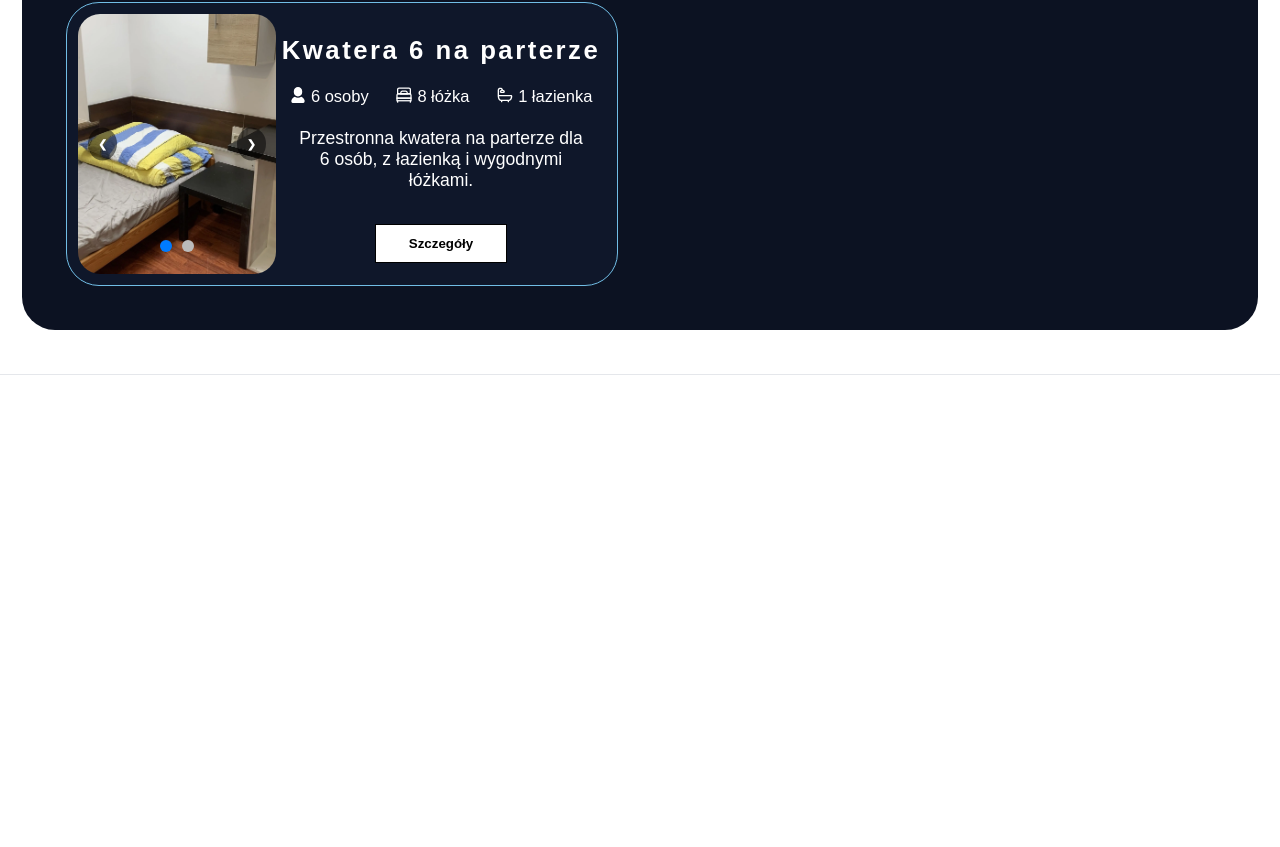
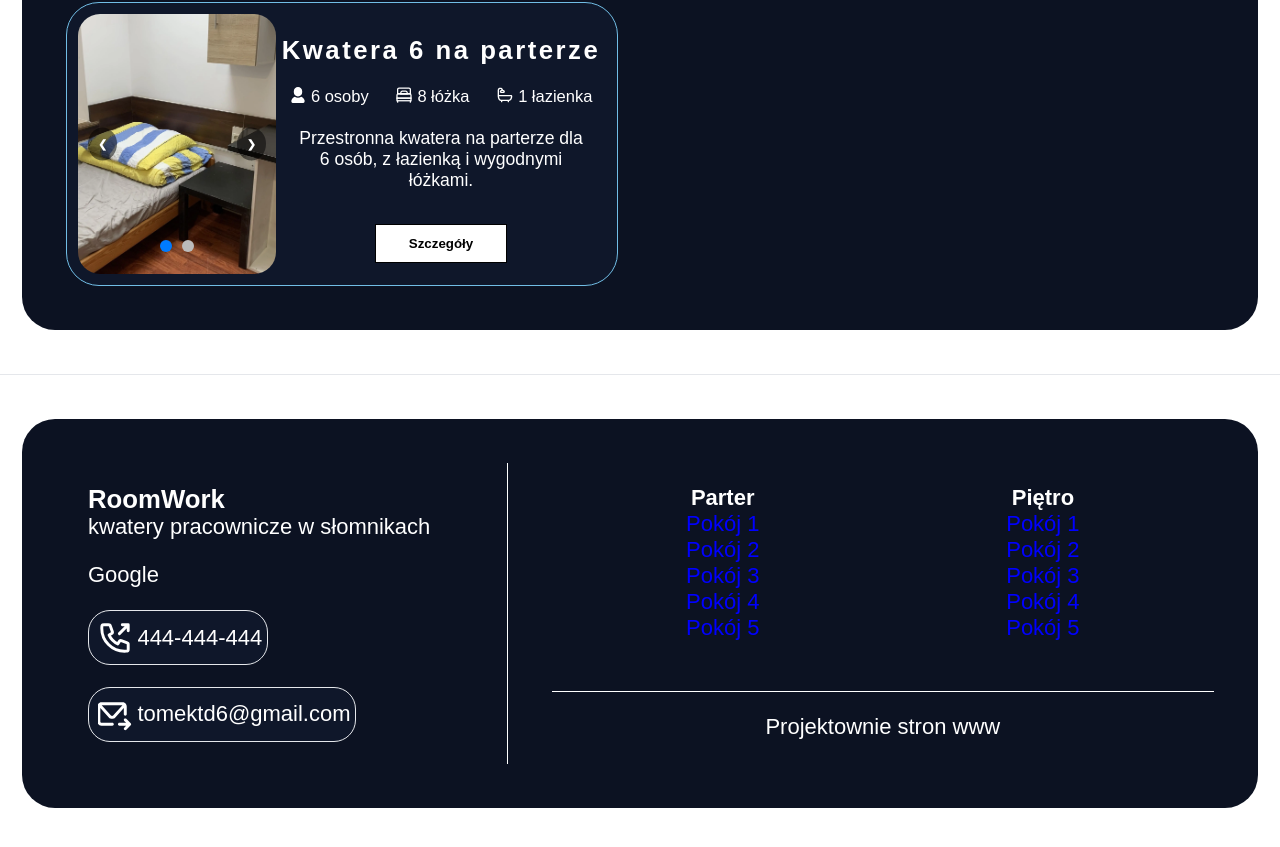
Before and after one commit to TDomagalski/nextjs-15-roomwork, a Next.js app: page /kwatery in a window 1280 px wide. Shown: the part 2584-3431 px from the top of the page. Before the commit the page ends 3062 px from the top, so only its background shows below. Built offline with nearby package versions, Linux system fonts and the light colour scheme.

Commit message:
feat: footer component loading

```diff
--- a/src/app/kontakt/page.jsx
+++ b/src/app/kontakt/page.jsx
@@ -1,4 +1,3 @@
-// 'use client';
 import styles from './kontakt.module.scss';
 import Image from 'next/image';
 
--- a/src/components/footer/footer.module.scss
+++ b/src/components/footer/footer.module.scss
@@ -1,4 +1,123 @@
-.footer {
-  padding: 10px 20px;
-  text-align: center;
+@use '../../styles/utilities/variables' as vars;
+@use '../../styles/components/buttons';
+
+.footer_grid {
+  .footer_left {
+    // background-color: lightblue;
+    padding: 1rem;
+    text-align: left;
+    border-right: 1px solid white;
+
+    // .left_company {}
+
+    .left_socials {
+      margin: 1rem 0;
+    }
+
+    .left_btns {
+      display: flex;
+      flex-direction: column;
+      gap: 1rem;
+      align-items: flex-start;
+
+      .btn {
+        background-color: vars.$backgroundDark;
+        padding: 0.2rem;
+        flex-basis: 40%;
+        border: 1px solid vars.$colorBorder;
+        border-radius: 1rem;
+        text-align: center;
+
+        a {
+          display: flex;
+          justify-content: flex-start;
+          align-items: center;
+
+          svg {
+            width: 2rem;
+            padding: 0.2rem;
+          }
+
+          // p {}
+        }
+      }
+    }
+  }
+
+  .footer_right {
+    .rooms {
+      // background-color: lightcoral;
+      padding: 1rem;
+      display: flex;
+      gap: 1rem;
+
+      .rooms_side {
+        // h5 {}
+        .rooms_box {
+          display: flex;
+          flex-wrap: wrap;
+
+          a.room {
+            flex-basis: 100%;
+            color: blue;
+          }
+        }
+      }
+    }
+
+    .right_website {
+      // background-color: lightgreen;
+      border-top: 1px solid white;
+      padding: 1rem;
+    }
+  }
 }
+
+// ~~ MEDIA QUERIES
+// @media (min-width: 640px) {}
+
+@media (min-width: 768px) {
+  .footer_grid {
+    display: grid;
+    grid-template-columns: 2fr 3fr; // Stosunek kolumn 1:3
+    gap: 2rem;
+
+    .footer_left {
+      // .left_company {}
+      // .left_socials {}
+
+      // .left_btns {
+      //   .btn {
+      //     a {
+      //       svg {}
+      //     }
+      //   }
+      // }
+    }
+
+    .footer_right {
+      display: grid;
+      grid-template-rows: 3fr 1fr; // Stosunek wierszy 1:3 w prawej kolumnie
+      gap: 0.5rem;
+
+      .rooms {
+        //   .rooms_side {
+        //     h5 {}
+        //     .rooms_box {
+        //       a.room {
+        //       }
+        //     }
+        //   }
+        // }
+      }
+
+      // .right_website {}
+    }
+  }
+}
+
+// @media (min-width: 1024px) {}
+
+// @media (min-width: 1280px) {}
+
+// @media (min-width: 1536px) {}
--- a/src/components/footer/page.jsx
+++ b/src/components/footer/page.jsx
@@ -1,11 +1,123 @@
+import Link from 'next/link';
+
 import styles from './footer.module.scss';
 
 export default function Footer() {
   return (
     <div className='container'>
-      <div className={styles.footer}>
-        <h1>footer</h1>
-        <p>Lorem ipsum dolor sit amet consectetur adipisicing elit.</p>
+      <div className='container_bg'>
+        <div className={styles.footer_grid}>
+          <div className={styles.footer_left}>
+            <div className={styles.left_company}>
+              <h3>RoomWork</h3>
+              <p>kwatery pracownicze w słomnikach</p>
+            </div>
+            <div className={styles.left_socials}>
+              <a href='#'>Google</a>
+            </div>
+            <div className={styles.left_btns}>
+              <div className={styles.btn}>
+                <a href='tel:+48123456789'>
+                  <svg
+                    viewBox='0 0 24 24'
+                    fill='none'
+                    xmlns='http://www.w3.org/2000/svg'
+                  >
+                    <g id='SVGRepo_bgCarrier' strokeWidth='0'></g>
+                    <g
+                      id='SVGRepo_tracerCarrier'
+                      strokeLinecap='round'
+                      strokeLinejoin='round'
+                    ></g>
+                    <g id='SVGRepo_iconCarrier'>
+                      <path
+                        d='M21 7V3M21 3H17M21 3L15 9M18.5 21C9.93959 21 3 14.0604 3 5.5C3 5.11378 3.01413 4.73086 3.04189 4.35173C3.07375 3.91662 3.08968 3.69907 3.2037 3.50103C3.29814 3.33701 3.4655 3.18146 3.63598 3.09925C3.84181 3 4.08188 3 4.56201 3H7.37932C7.78308 3 7.98496 3 8.15802 3.06645C8.31089 3.12515 8.44701 3.22049 8.55442 3.3441C8.67601 3.48403 8.745 3.67376 8.88299 4.05321L10.0491 7.26005C10.2096 7.70153 10.2899 7.92227 10.2763 8.1317C10.2643 8.31637 10.2012 8.49408 10.0942 8.64506C9.97286 8.81628 9.77145 8.93713 9.36863 9.17882L8 10C9.2019 12.6489 11.3501 14.7999 14 16L14.8212 14.6314C15.0629 14.2285 15.1837 14.0271 15.3549 13.9058C15.5059 13.7988 15.6836 13.7357 15.8683 13.7237C16.0777 13.7101 16.2985 13.7904 16.74 13.9509L19.9468 15.117C20.3262 15.255 20.516 15.324 20.6559 15.4456C20.7795 15.553 20.8749 15.6891 20.9335 15.842C21 16.015 21 16.2169 21 16.6207V19.438C21 19.9181 21 20.1582 20.9007 20.364C20.8185 20.5345 20.663 20.7019 20.499 20.7963C20.3009 20.9103 20.0834 20.9262 19.6483 20.9581C19.2691 20.9859 18.8862 21 18.5 21Z'
+                        stroke='#ffffff'
+                        strokeWidth='2'
+                        strokeLinecap='round'
+                        strokeLinejoin='round'
+                      ></path>
+                    </g>
+                  </svg>
+                  <p>444-444-444</p>
+                </a>
+              </div>
+
+              <div className={styles.btn}>
+                <a href='mailto:tomektd6@gmail.com'>
+                  <svg
+                    viewBox='0 0 24 24'
+                    fill='none'
+                    xmlns='http://www.w3.org/2000/svg'
+                  >
+                    <g id='SVGRepo_bgCarrier' strokeWidth='0'></g>
+                    <g
+                      id='SVGRepo_tracerCarrier'
+                      strokeLinecap='round'
+                      strokeLinejoin='round'
+                    ></g>
+                    <g id='SVGRepo_iconCarrier'>
+                      <path
+                        fillRule='evenodd'
+                        clipRule='evenodd'
+                        d='M2.8 4C1.86451 4 1.0468 4.46923 0.544325 5.16792C0.20074 5.64567 0 6.23499 0 6.86667V17.1333C0 18.682 1.21964 20 2.8 20H10.2C10.7523 20 11.2 19.5523 11.2 19C11.2 18.4477 10.7523 18 10.2 18H2.8C2.39214 18 2 17.6466 2 17.1333V7.94766L7.77948 14.3096C8.96986 15.6199 11.0301 15.6199 12.2205 14.3096L18 7.94766V12.1333C18 12.6856 18.4477 13.1333 19 13.1333C19.5523 13.1333 20 12.6856 20 12.1333V6.86667C20 6.235 19.7993 5.64567 19.4557 5.16792C18.9532 4.46923 18.1355 4 17.2 4H2.8ZM9.25983 12.9647L2.9327 6H17.0673L10.7402 12.9647C10.3434 13.4015 9.65662 13.4015 9.25983 12.9647ZM18.2929 21.2929C17.9024 21.6834 17.9024 22.3166 18.2929 22.7071C18.6834 23.0976 19.3166 23.0976 19.7071 22.7071L22.7071 19.7071C23.0976 19.3166 23.0976 18.6834 22.7071 18.2929L19.7071 15.2929C19.3166 14.9024 18.6834 14.9024 18.2929 15.2929C17.9024 15.6834 17.9024 16.3166 18.2929 16.7071L19.5858 18H15C14.4477 18 14 18.4477 14 19C14 19.5523 14.4477 20 15 20H19.5858L18.2929 21.2929Z'
+                        fill='#ffffff'
+                      ></path>
+                    </g>
+                  </svg>
+                  <p>tomektd6@gmail.com</p>
+                </a>
+              </div>
+            </div>
+          </div>
+          <div className={styles.footer_right}>
+            <div className={styles.rooms}>
+              <div className={styles.rooms_side}>
+                <h4>Parter</h4>
+                <div className={styles.rooms_box}>
+                  <Link href='#' className={styles.room}>
+                    Pokój 1
+                  </Link>
+                  <Link href='#' className={styles.room}>
+                    Pokój 2
+                  </Link>
+                  <Link href='#' className={styles.room}>
+                    Pokój 3
+                  </Link>
+                  <Link href='#' className={styles.room}>
+                    Pokój 4
+                  </Link>
+                  <Link href='#' className={styles.room}>
+                    Pokój 5
+                  </Link>
+                </div>
+              </div>
+              <div className={styles.rooms_side}>
+                <h4>Piętro</h4>
+                <div className={styles.rooms_box}>
+                  <Link href='#' className={styles.room}>
+                    Pokój 1
+                  </Link>
+                  <Link href='#' className={styles.room}>
+                    Pokój 2
+                  </Link>
+                  <Link href='#' className={styles.room}>
+                    Pokój 3
+                  </Link>
+                  <Link href='#' className={styles.room}>
+                    Pokój 4
+                  </Link>
+                  <Link href='#' className={styles.room}>
+                    Pokój 5
+                  </Link>
+                </div>
+              </div>
+            </div>
+            <div className={styles.right_website}>
+              <p>Projektownie stron www</p>
+            </div>
+          </div>
+        </div>
       </div>
     </div>
   );
--- a/src/styles/globals.scss
+++ b/src/styles/globals.scss
@@ -42,7 +42,7 @@ body {
     margin: auto;
 
     .container_bg {
-      margin: 2rem 0;
+      margin: 2rem auto;
       padding: 3rem 1rem;
       background-color: $backgroundDarkDefault;
       text-align: center;
```
